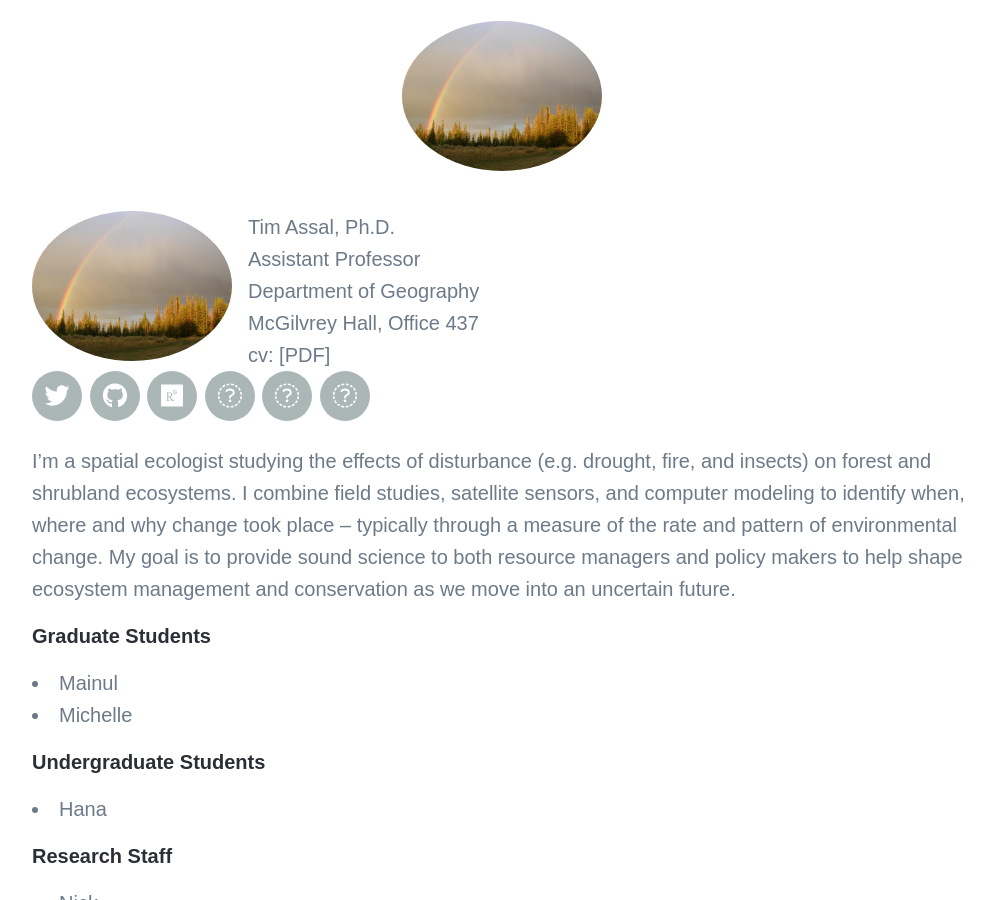
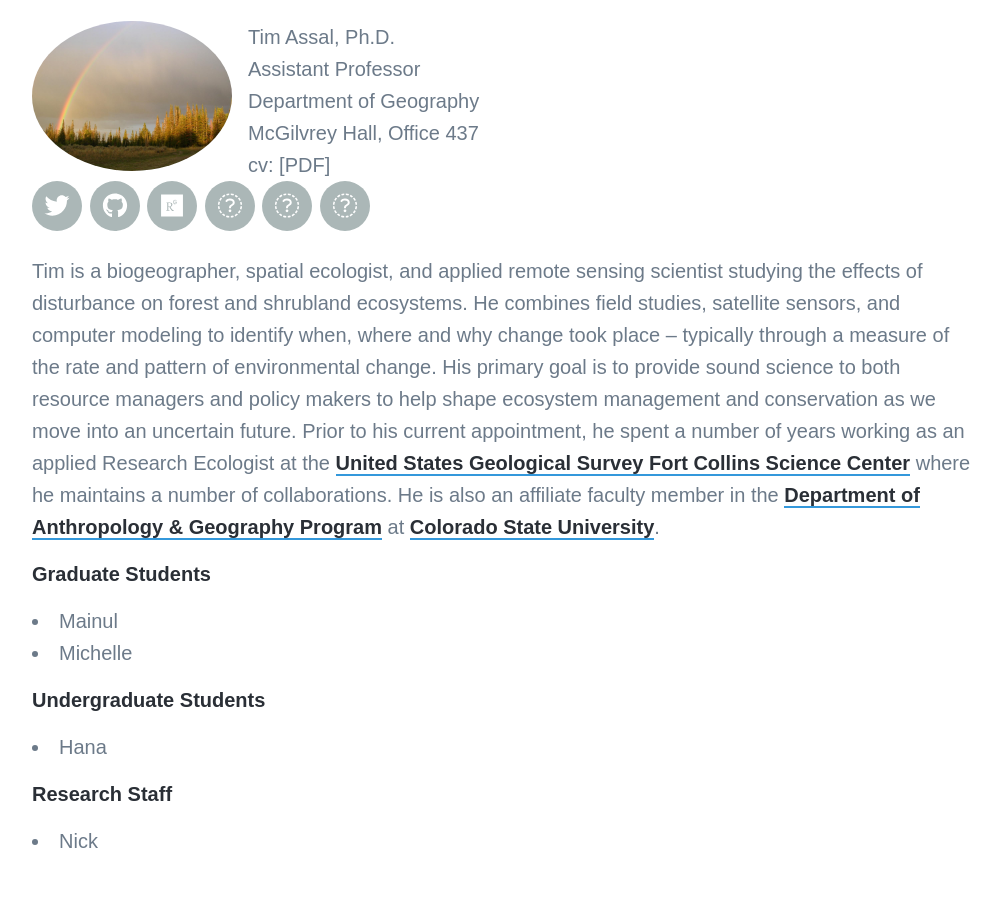
Before and after one commit to tjassal/tjassal.github.io, a Jekyll site: the page built from _pages/people.md, in a window 1280 px wide and 900 px high, scrolled down 688 px. Shown: the whole window, without its empty margins (138-1138 px from the left). Built offline with Jekyll 4.4.1, drawn with Linux system fonts in a browser that asks for light colours; nearby versions of some CDN libraries; some web fonts are replaced.

Commit message:
Update people.md

```diff
--- a/_pages/people.md
+++ b/_pages/people.md
@@ -9,11 +9,7 @@ featured_image: /images/banners/Bariloche_pano_crop_sm.jpg
 
 ##### Principal Investigator
 
-<img class="img-circle img-responsive img-center" src="/images/teampic/LM-rainbow.JPG" alt="" height="200" width="200" style="border-radius:50%">
-
 <img class="img-circle img-responsive img-left" src="/images/teampic/LM-rainbow.JPG" alt="" height="200" width="200" style="float: left; margin-right: 1em; border-radius:50%">
-
-
 
 Tim Assal, Ph.D.
 Assistant Professor
@@ -23,7 +19,8 @@ cv: [PDF]
 
 {% include socials.html %}
 
-I’m a spatial ecologist studying the effects of disturbance (e.g. drought, fire, and insects) on forest and shrubland ecosystems. I combine field studies, satellite sensors, and computer modeling to identify when, where and why change took place – typically through a measure of the rate and pattern of environmental change. My goal is to provide sound science to both resource managers and policy makers to help shape ecosystem management and conservation as we move into an uncertain future.
+Tim is a biogeographer, spatial ecologist, and applied remote sensing scientist studying the effects of disturbance on forest and shrubland ecosystems. He combines field studies, satellite sensors, and computer modeling to identify when, where and why change took place – typically through a measure of the rate and pattern of environmental change. His primary goal is to provide sound science to both resource managers and policy makers to help shape ecosystem management and conservation as we move into an uncertain future. Prior to his current appointment, he spent a number of years working as an applied Research Ecologist at the [United States Geological Survey Fort Collins Science Center](https://www.usgs.gov/centers/fort) where he maintains a number of collaborations. He is also an affiliate faculty member in the [Department of Anthropology & Geography Program](https://anthgr.colostate.edu/) at [Colorado State University](https://www.colostate.edu/).
+
 
 ##### Graduate Students
 
```
